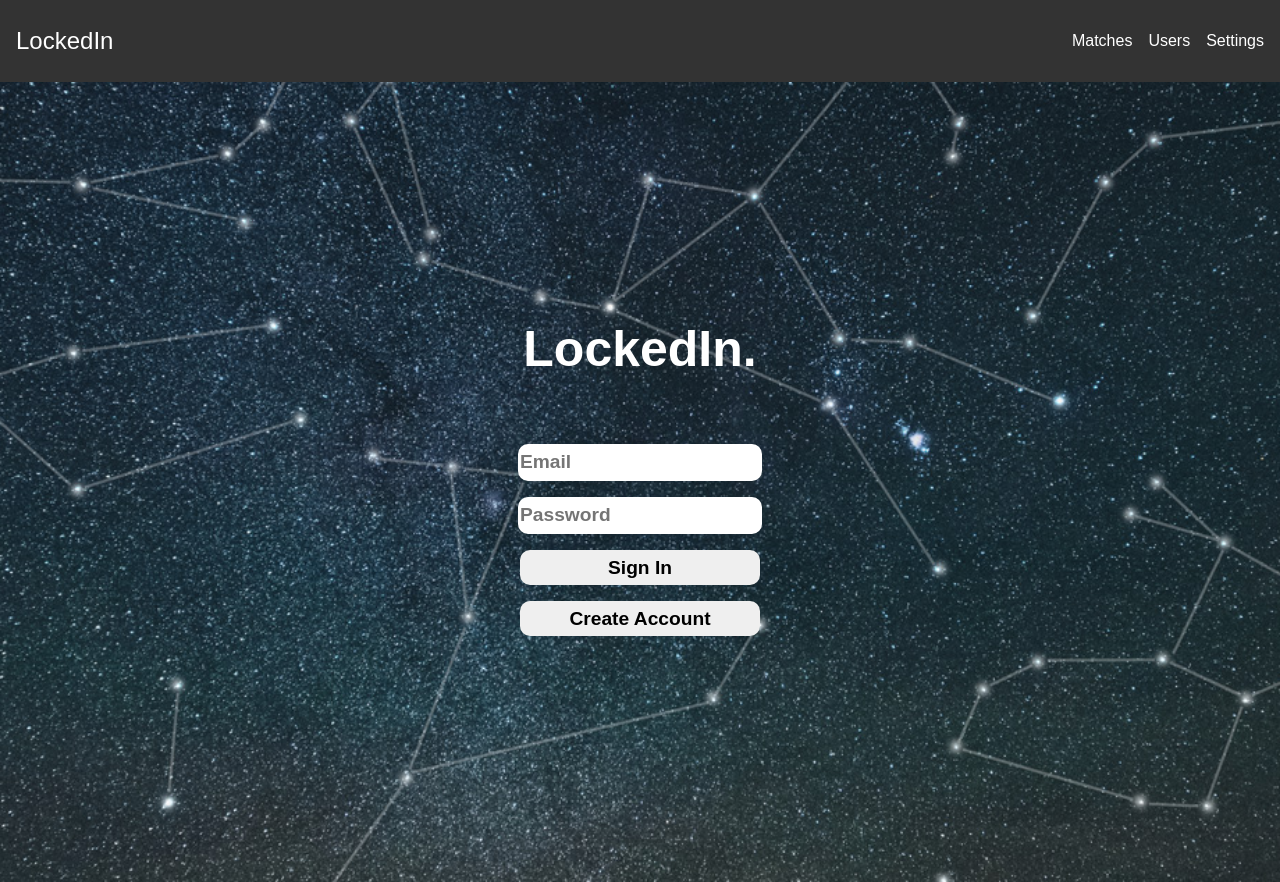
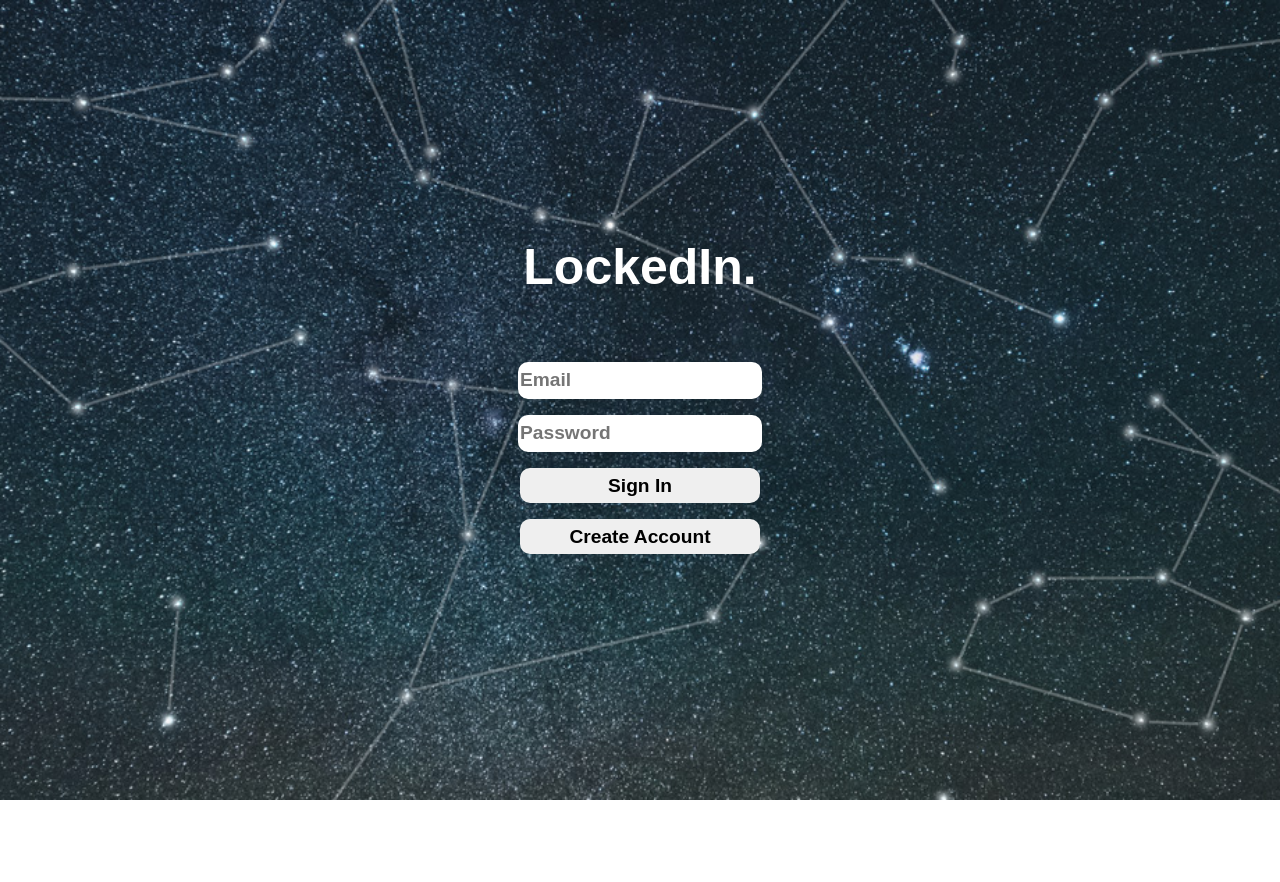
Before and after one commit to Saikeertanagubbala/LockedIn, a React (Create React App) app: page / in a window 1280 px wide. After the commit the page ends 800 px from the top, so only its background shows below. Built offline with nearby package versions, Linux system fonts and the light colour scheme; no server answers.

Commit message:
fix nav bar for home

```diff
--- a/src/App.js
+++ b/src/App.js
@@ -1,22 +1,34 @@
+import React from 'react';
+import { BrowserRouter, Routes, Route, Link, useLocation } from 'react-router-dom';
 import './App.css';
-import { BrowserRouter as Router, Routes, Route, Link } from 'react-router-dom';
 import Home from './Home';
 import Matches from './Matches';
 import Users from './Users';
 import Settings from './Settings';
 
-function App() {
+function AppContent() {
+  const location = useLocation(); // useLocation now works because AppContent is inside BrowserRouter
+
   return (
-    <Router>
     <div className="App">
+      {/* Conditionally render navbar if current path is not the home route */}
+      {location.pathname !== '/' && (
         <nav className="navbar">
           <div className="logo">LockedIn</div>
           <ul className="nav-links">
-            <li><Link to="/matches">Matches</Link></li>
-            <li><Link to="/users">Users</Link></li>
-            <li><Link to="/settings">Settings</Link></li>
+            <li>
+              <Link to="/matches">Matches</Link>
+            </li>
+            <li>
+              <Link to="/users">Users</Link>
+            </li>
+            <li>
+              <Link to="/settings">Settings</Link>
+            </li>
           </ul>
         </nav>
+      )}
+
       <Routes>
         <Route path="/" element={<Home />} />
         <Route path="/matches" element={<Matches />} />
@@ -24,7 +36,15 @@
         <Route path="/settings" element={<Settings />} />
       </Routes>
     </div>
-    </Router>
+  );
+}
+
+function App() {
+  return (
+    // Wrap the whole application in BrowserRouter so that routing and hooks like useLocation work.
+    <BrowserRouter>
+      <AppContent />
+    </BrowserRouter>
   );
 }
 
--- a/src/Home.js
+++ b/src/Home.js
@@ -1,6 +1,7 @@
 import React, { useState, useEffect } from 'react';
 import { auth, createUserWithEmailAndPassword, signInWithEmailAndPassword, signOut } from './firebase';
 import { getFirestore, doc, setDoc } from 'firebase/firestore';
+import { useNavigate } from 'react-router-dom'; // Import useNavigate
 import './App.css';
 
 const db = getFirestore();
@@ -24,6 +25,8 @@
     sunday: []
   });
   const [courses, setCourses] = useState([]);
+
+  const navigate = useNavigate(); // Initialize the navigate hook
 
   const handleSignUp = async () => {
     try {
@@ -52,7 +55,7 @@
     }
   };
 
-  // Save user data to Firestore
+  // Save user data to Firestore and then navigate to /matches
   const saveUserData = async () => {
     const currentUser = auth.currentUser;
 
@@ -70,6 +73,7 @@
       try {
         await setDoc(userRef, userData, { merge: true });
         console.log('User data saved successfully!');
+        navigate('/matches'); // Navigate to Matches page after saving data
       } catch (error) {
         console.error('Error saving user data: ', error);
       }
@@ -186,7 +190,7 @@
         ) : (
           <div className="App-header">
             <header><b>LockedIn.</b></header>
-            <br></br>
+            <br />
             <input className="header-buttons"
               type="email"
               placeholder="Email"
```
Lines whose indentation alone changed are shown as unchanged.
